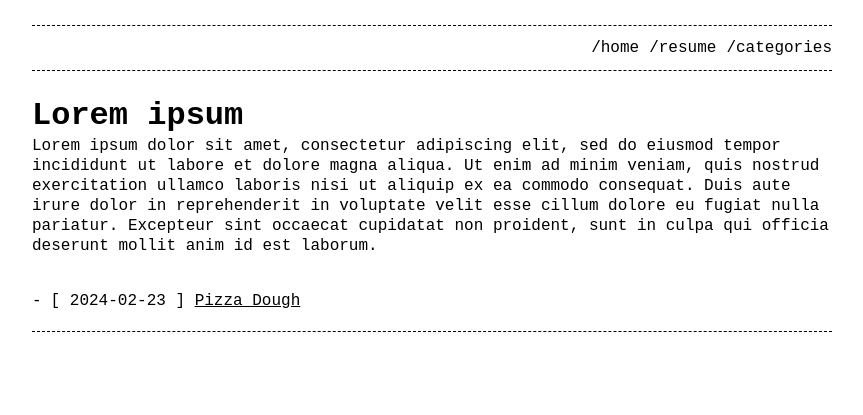
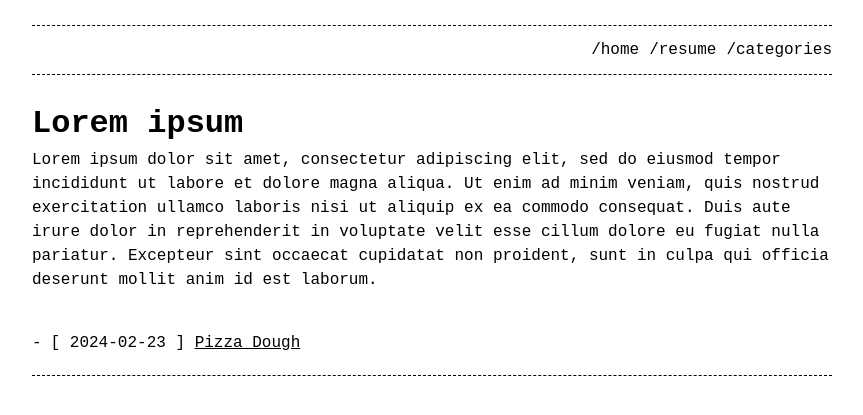
Before and after one commit to variable-formation/jekyll-blog, a Jekyll site: the page built from index.md, in a window 1280 px wide. Shown: the top 415 px of the page, without its empty margins (208-1071 px from the left). Built offline with Jekyll 4.4.1, drawn with Linux system fonts in a browser that asks for light colours.

Commit message:
Update base.scss

```diff
--- a/_sass/base.scss
+++ b/_sass/base.scss
@@ -7,7 +7,7 @@
 $base-font-family:     'Source Code Pro', monospace !default;
 $base-font-size:       16px !default;
 $mobile-font-size:     12px !default;
-$base-line-height:     1.25 !default;
+$base-line-height:     1.5 !default;
 $container-width:      90% !default;
 $container-max-width:  800px !default;
 
```
